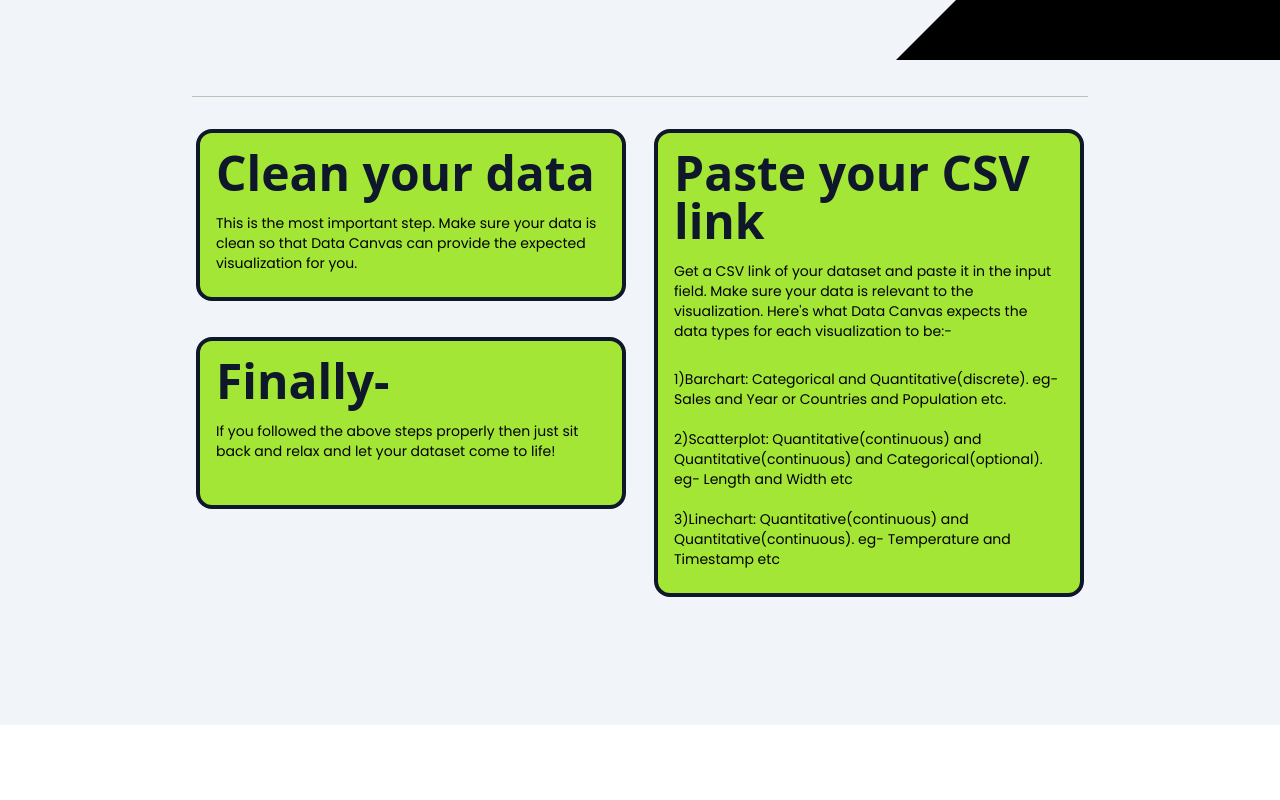
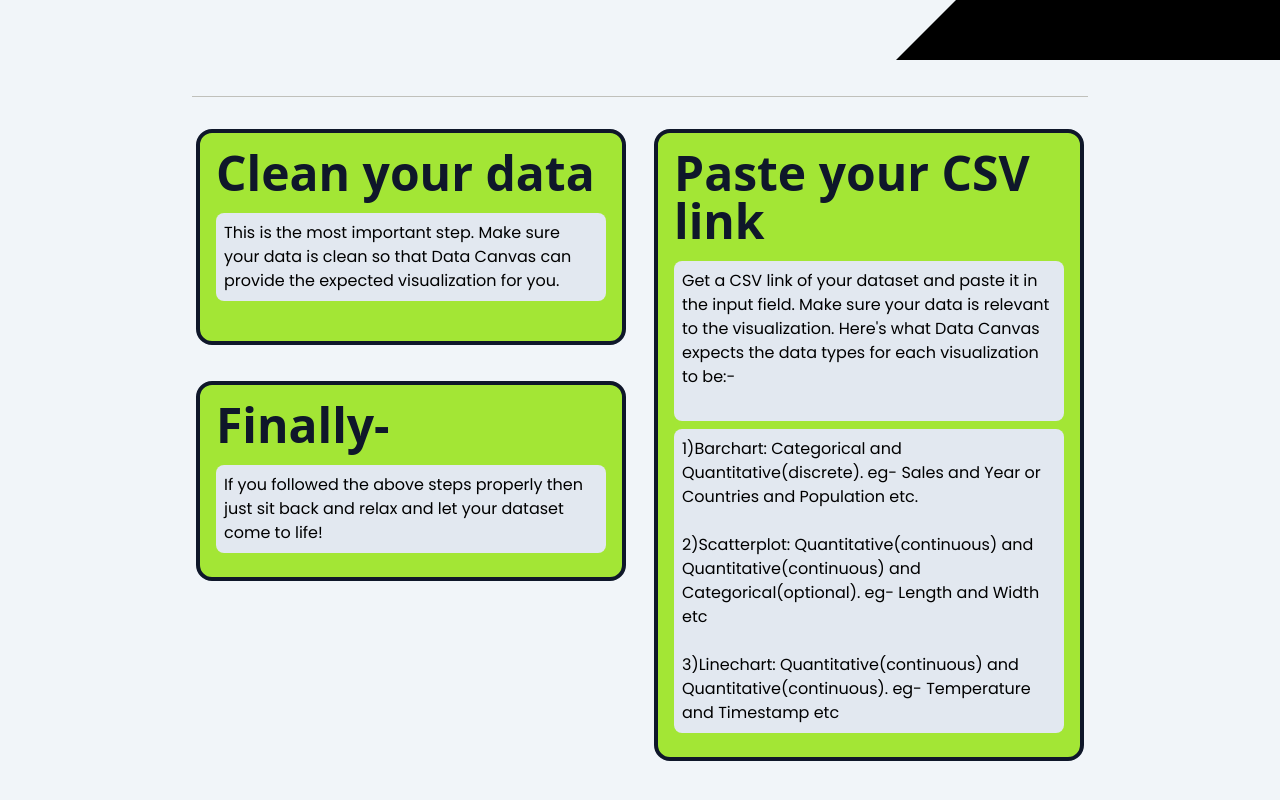
Before and after one commit to Tejas73/DataCanvas, a React (Vite) app: page / in a window 1280 px wide. Shown: the part 452-1252 px from the top of the page. Before the commit the page ends 1177 px from the top, so only its background shows below. Built offline with nearby package versions, Linux system fonts and the light colour scheme; the HTML template or start-up script is replaced by a standard one.

Commit message:
Improved readability of paragraphs for user

```diff
--- a/src/components/Landing.tsx
+++ b/src/components/Landing.tsx
@@ -79,7 +79,7 @@ const Landing = () => {
                         <div className=" relative z-10 text-2xl md:text-5xl text-slate-900 font-sans font-bold pb-2">
                             Clean your data
                         </div>
-                        <p className="text-black max-w-lg  my-2 text-sm ">
+                        <p className="text-black max-w-lg  my-2 bg-slate-200 rounded-lg p-2 ">
                             This is the most important step. Make sure your data is clean so that Data Canvas can provide the expected visualization for you.
                         </p>
                     </div>
@@ -90,10 +90,10 @@ const Landing = () => {
                             <div className="relative z-10 text-2xl md:text-5xl text-slate-900 font-sans font-bold pb-2">
                                 Paste your CSV link
                             </div>
-                            <p className="text-black max-w-lg  my-2 text-sm  ">
+                            <p className="text-black max-w-lg my-2 bg-slate-200 rounded-lg p-2">
                                 Get a CSV link of your dataset and paste it in the input field. Make sure your data is relevant to the visualization. Here's what Data Canvas expects the data types for each visualization to be:- <br></br><br></br>
                             </p>
-                            <ul className="text-black max-w-lg  my-2 text-sm ">
+                            <ul className="text-black max-w-lg my-2 bg-slate-200 rounded-lg p-2 ">
                                 <li>1)Barchart: Categorical and Quantitative(discrete). eg- Sales and Year or Countries and Population etc.</li><br></br>
                                 <li>2)Scatterplot: Quantitative(continuous) and Quantitative(continuous) and Categorical(optional). eg- Length and Width etc</li><br></br>
                                 <li>3)Linechart: Quantitative(continuous) and Quantitative(continuous). eg- Temperature and Timestamp etc</li>
@@ -102,11 +102,11 @@ const Landing = () => {
                     </div>
 
                     {/* 3rd paragraph  */}
-                    <div className="border-4 border-slate-900 rounded-2xl p-4 w-fit bg-lime-400 mb-2">
+                    <div className="border-4 border-slate-900 rounded-2xl p-4 w-fit bg-lime-400 mb-6">
                         <div className="relative z-10 text-2xl md:text-5xl text-slate-900 font-sans font-bold pb-2">
                             Finally-
                         </div>
-                        <p className="text-black max-w-lg  my-2 text-sm ">
+                        <p className="text-black max-w-lg my-2 bg-slate-200 rounded-lg p-2 ">
                             If you followed the above steps properly then just sit back and relax and let your dataset come to life!
                         </p>
                     </div>
```
